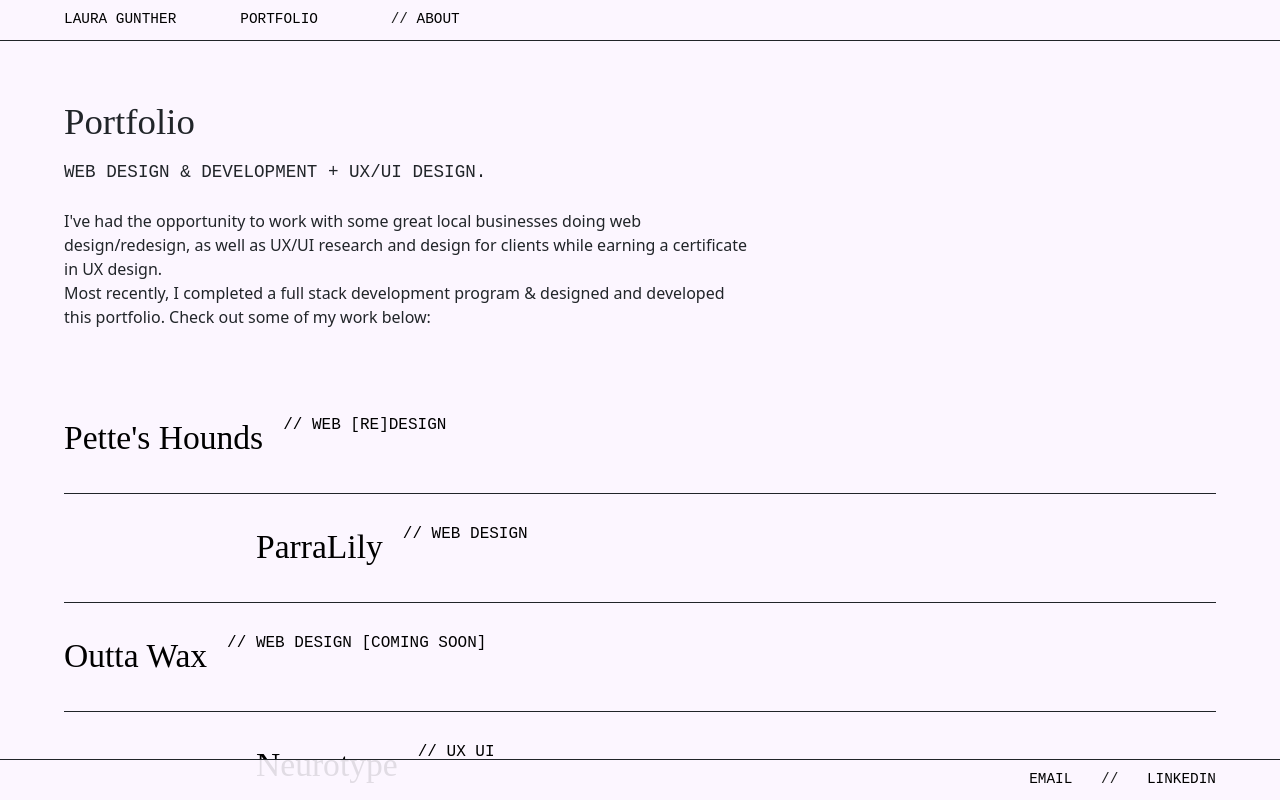
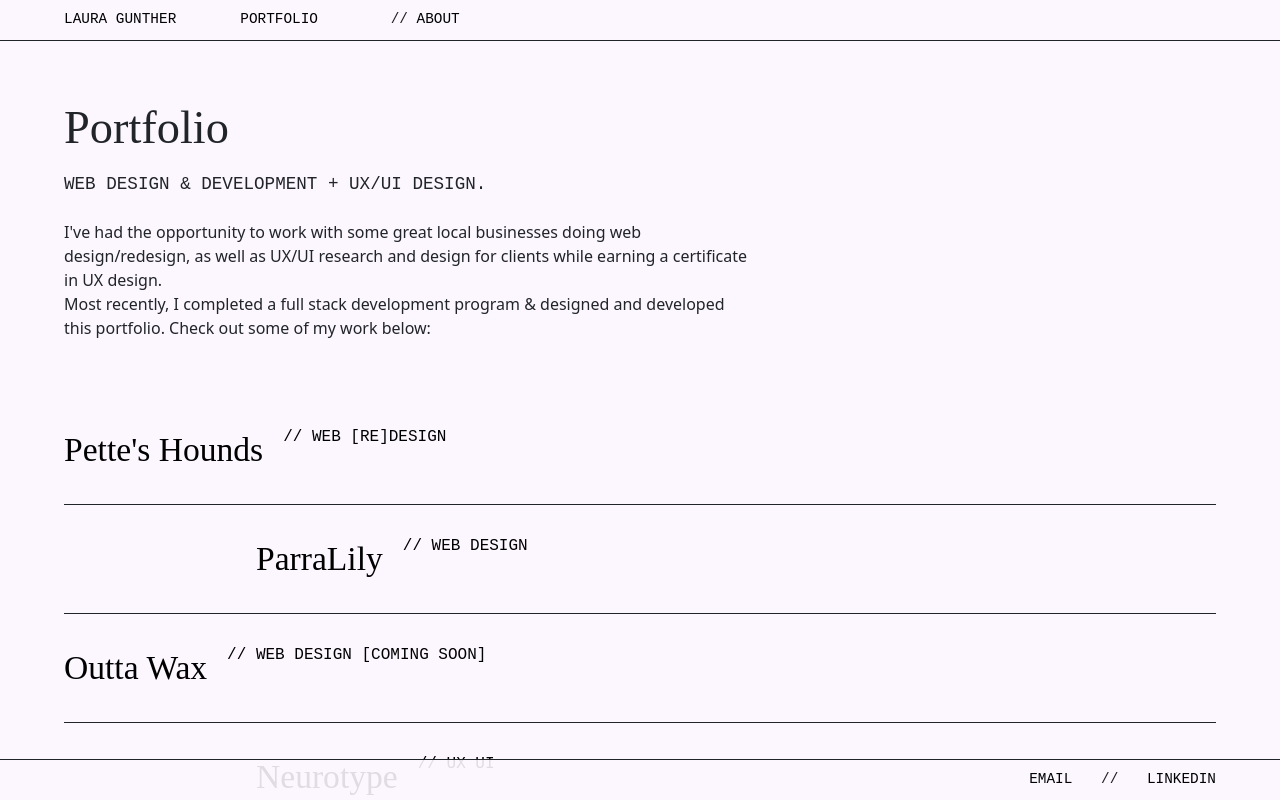
Before and after one commit to lo-designs/Portfolio, a React (Create React App) app: page /portfolio in a window 1280 px wide. Built offline with nearby package versions, Linux system fonts and the light colour scheme.

Commit message:
update portfolio section styles (on home page)

```diff
--- a/src/Components/Portfolio/Portfolio.scss
+++ b/src/Components/Portfolio/Portfolio.scss
@@ -1,6 +1,4 @@
-/* ----------------- */
-/* PORTFOLIO SECTION */
-/* ----------------- */
+/**********  PORTFOLIO SECTION  ************/
 
 .portfolio {
   margin-top: 100px;
@@ -13,7 +11,7 @@
 
   .portfolio-header {
     font-family: "CELEBRATE RETRO";
-    font-size: 2.3rem;
+    font-size: 2.9rem;
   }
 
   .portfolio-subheader {
@@ -42,7 +40,7 @@
   }
 }
 
-// PORTFOLIO LINK HEADERS
+/********  PORTFOLIO LINK HEADERS  *********/
 
 .work-type {
   float: right;
@@ -80,10 +78,10 @@
   font-weight: bolder;
 }
 
-/* portfolio: HOVER LINKS */
+/**************  HOVER LINKS  **************/
 
 .link {
-   z-index: 2000;
+  z-index: 2000;
   display: flex;
   width: 100%;
   border-bottom: solid 1px;
@@ -117,7 +115,7 @@
   }
 }
 
-/**************  BREAKPOINTS  ****************/
+/*************  BREAK POINTS  **************/
 
 @media only screen and (max-width: 700px) {
   .portfolio-description {
```
